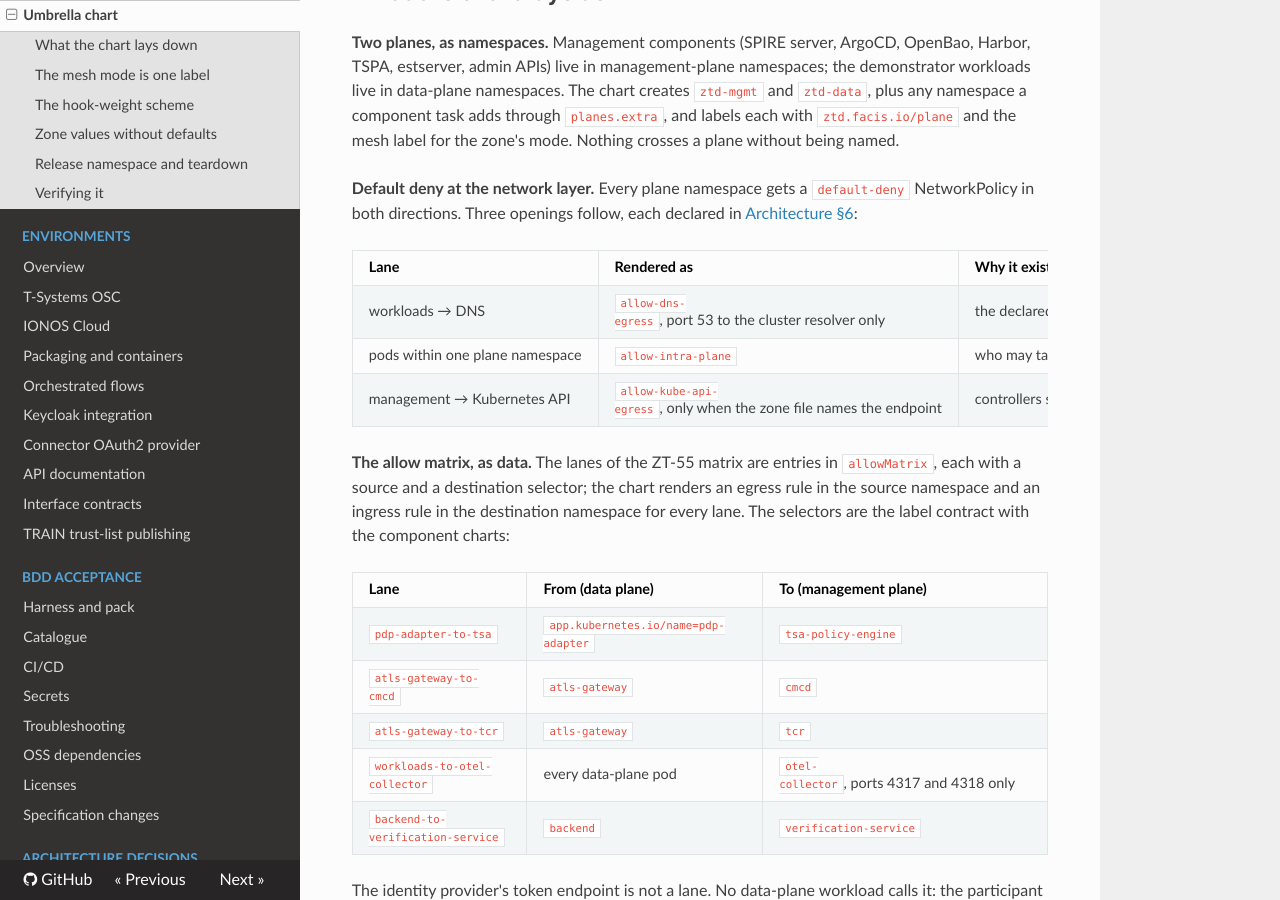
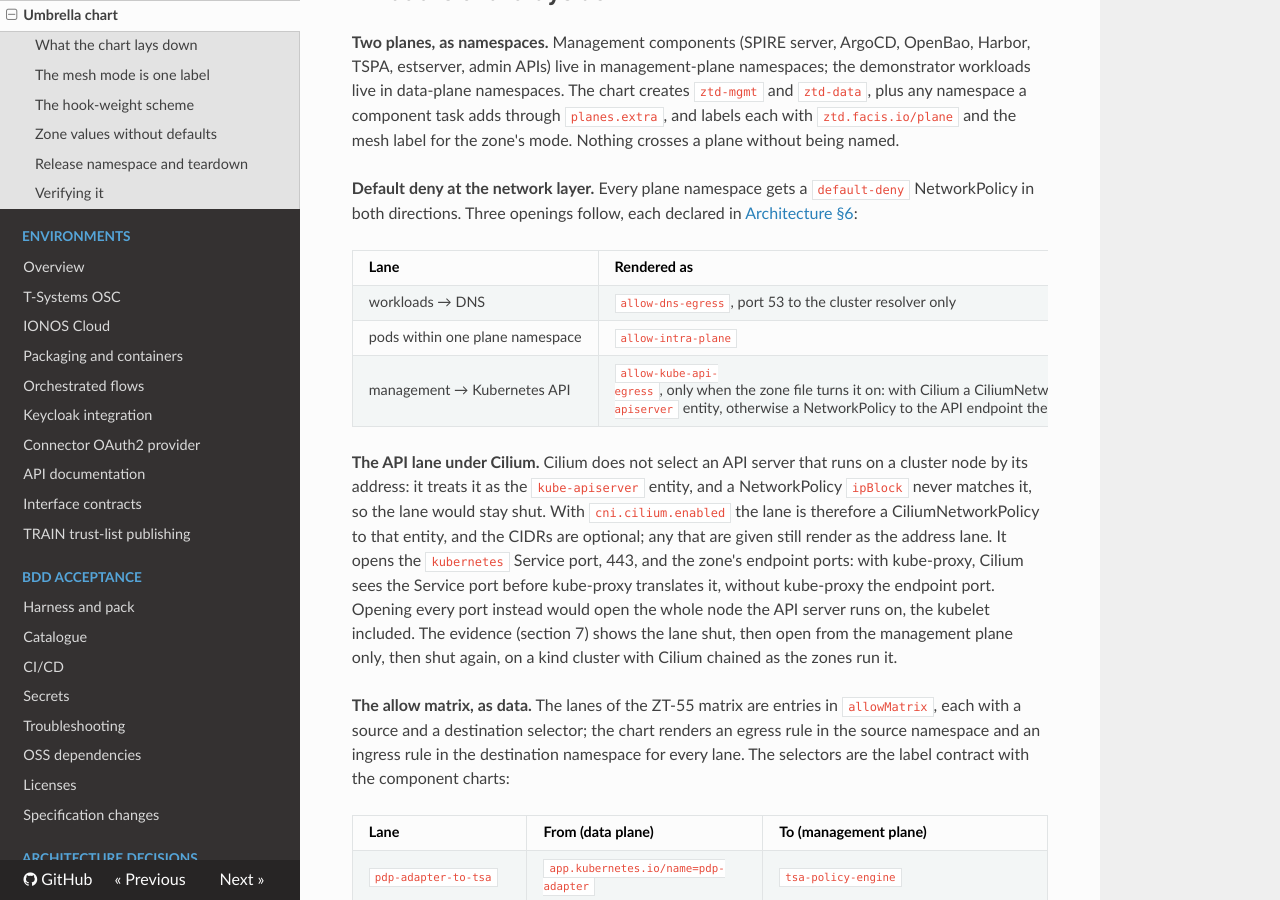
Before and after one commit to Fune5tiAtlas/facis-zero-trust-demonstrator, an MkDocs documentation site: the page built from docs/umbrella-chart.md, in a window 1280 px wide and 900 px high, scrolled down 331 px. Built offline with MkDocs 1.6.1, drawn with Linux system fonts in a browser that asks for light colours; nearby versions of some CDN libraries; some of the changed text lies outside the part shown.

Commit message:
Open the management-plane API lane under Cilium

```diff
--- a/docs/umbrella-chart.md
+++ b/docs/umbrella-chart.md
@@ -21,7 +21,16 @@ both directions. Three openings follow, each declared in [Architecture §6](arch
 |---|---|---|
 | workloads → DNS | `allow-dns-egress`, port 53 to the cluster resolver only | the declared DNS bypass |
 | pods within one plane namespace | `allow-intra-plane` | who may talk is decided on identity by the mesh layer, not on IP |
-| management → Kubernetes API | `allow-kube-api-egress`, only when the zone file names the endpoint | controllers such as the SPIRE controller-manager need it |
+| management → Kubernetes API | `allow-kube-api-egress`, only when the zone file turns it on: with Cilium a CiliumNetworkPolicy to the `kube-apiserver` entity, otherwise a NetworkPolicy to the API endpoint the zone file names | controllers such as the SPIRE controller-manager need it |
+
+**The API lane under Cilium.** Cilium does not select an API server that runs on a cluster node by its
+address: it treats it as the `kube-apiserver` entity, and a NetworkPolicy `ipBlock` never matches it,
+so the lane would stay shut. With `cni.cilium.enabled` the lane is therefore a CiliumNetworkPolicy to
+that entity, and the CIDRs are optional; any that are given still render as the address lane. It opens
+the `kubernetes` Service port, 443, and the zone's endpoint ports: with kube-proxy, Cilium sees the
+Service port before kube-proxy translates it, without kube-proxy the endpoint port. Opening every port
+instead would open the whole node the API server runs on, the kubelet included. The evidence (section 7) shows the lane shut, then open from the management plane only,
+then shut again, on a kind cluster with Cilium chained as the zones run it.
 
 **The allow matrix, as data.** The lanes of the ZT-55 matrix are entries in `allowMatrix`, each
 with a source and a destination selector; the chart renders an egress rule in the source namespace
@@ -151,10 +160,10 @@ that a data-plane workload reaches nothing in the management plane except throug
 switch the mesh mode and back, and tear down without leaving a namespace behind. The last run's
 `evidence.md` sits next to the script.
 
-The evidence also carries the negative proof of the CI chart gate. Section 7 shows the chart refused
+The evidence also carries the negative proof of the CI chart gate. Section 8 shows the chart refused
 without a zone file and with an unknown mesh mode by `helm lint` and by `helm template` alike, because
 both validate the values against `values.schema.json`; and refused with the API lane enabled but no
-CIDRs by `helm template` alone, because that guard is a `fail` call in a template, and Helm's lint
+CIDRs on a zone without Cilium by `helm template` alone, because that guard is a `fail` call in a template, and Helm's lint
 mode renders `fail` as a no-op by design (Helm v4.3.0 logs the message at INFO and reports the chart
 as passing). The "Chart lint and render" job runs lint and then template with `ci/values.yaml`, so
 each of those cases is a red job: the schema cases at the lint step, the CIDR case at the render
```
Also changed, not shown: deployment/helm/ztd/README.md (+1 -1 lines), docs/secrets.md (+3 -4 lines), scripts/verify-umbrella/evidence.md (+49 -32 lines), 4 other files.
